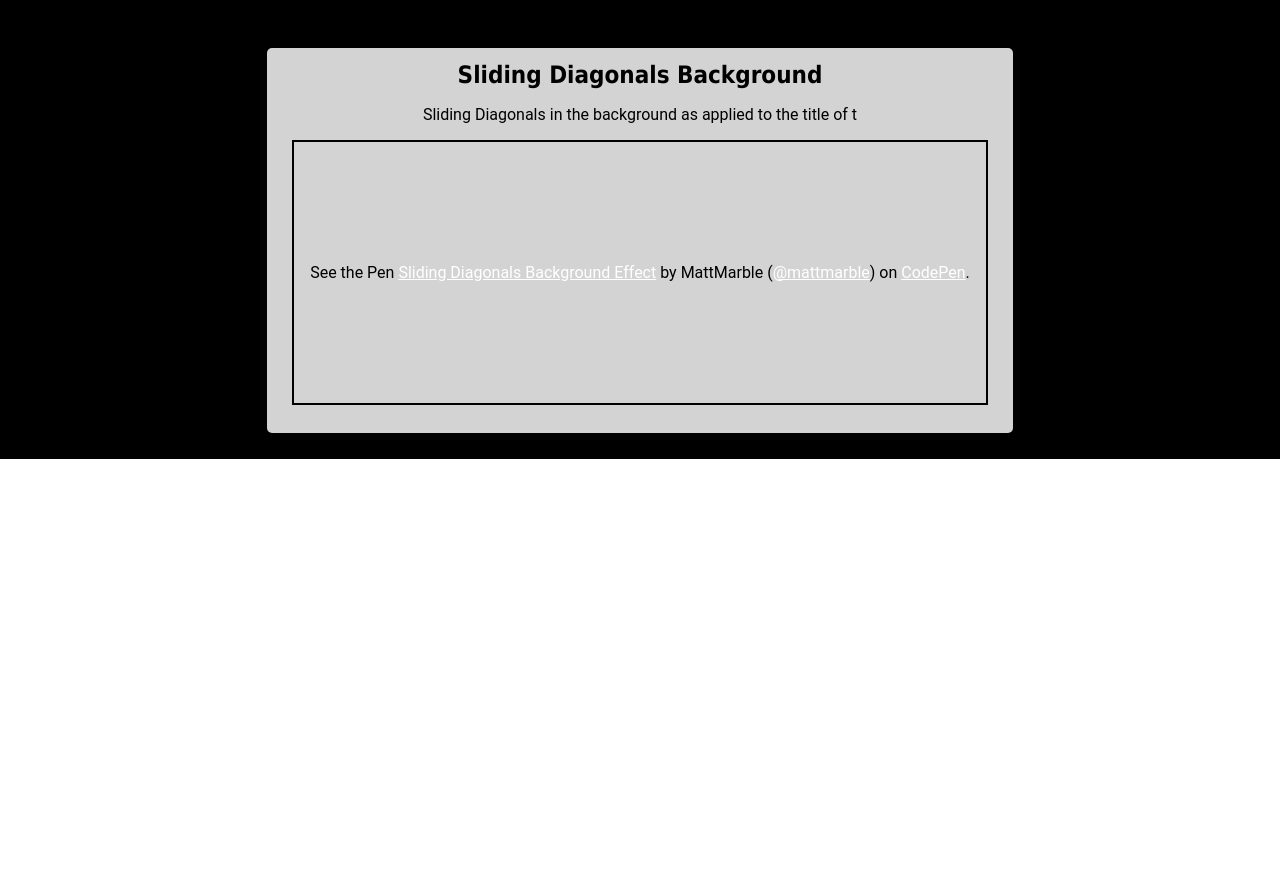
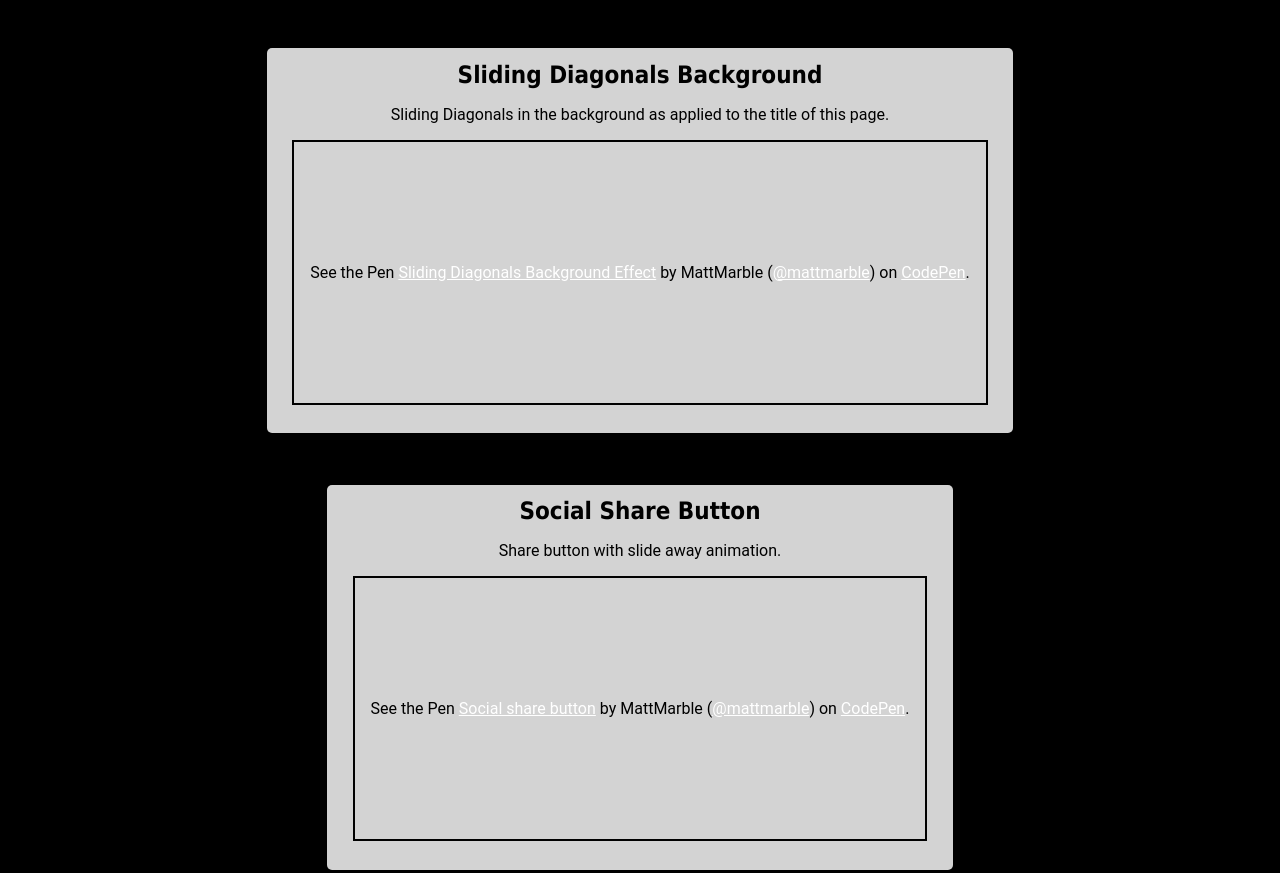
Before and after one commit to MattMarble/HMTL-CSS-CodeSnippets, a website: page index.html in a window 1280 px wide. Shown: the part 2544-3417 px from the top of the page. Before the commit the page ends 3083 px from the top, so only its background shows below. Drawn offline with Linux system fonts and the light colour scheme; a script that the page names is missing.

Commit message:
Added Social Share Button

```diff
--- a/index.html
+++ b/index.html
@@ -117,7 +117,7 @@
     </div>
     <div class="snippet">
       <h2>Sliding Diagonals Background</h2>
-      <p>Sliding Diagonals in the background as applied to the title of t</sp>
+      <p>Sliding Diagonals in the background as applied to the title of this page.</sp>
       <p
         class="codepen"
         data-height="265"
@@ -139,6 +139,16 @@
       </p>
       <script async src="https://static.codepen.io/assets/embed/ei.js"></script>
     </div>
+    <div class="snippet">
+      <h2>Social Share Button</h2>
+      <p>Share button with slide away animation.</sp>
+        <p class="codepen" data-height="265" data-theme-id="dark" data-default-tab="result" data-user="mattmarble" data-slug-hash="abOparp" style="height: 265px; box-sizing: border-box; display: flex; align-items: center; justify-content: center; border: 2px solid; margin: 1em 0; padding: 1em;" data-pen-title=" Social share button">
+          <span>See the Pen <a href="https://codepen.io/mattmarble/pen/abOparp">
+           Social share button</a> by MattMarble (<a href="https://codepen.io/mattmarble">@mattmarble</a>)
+          on <a href="https://codepen.io">CodePen</a>.</span>
+        </p>
+        <script async src="https://static.codepen.io/assets/embed/ei.js"></script>
+    </div>
   </div>
 </body>
 <footer>
```
